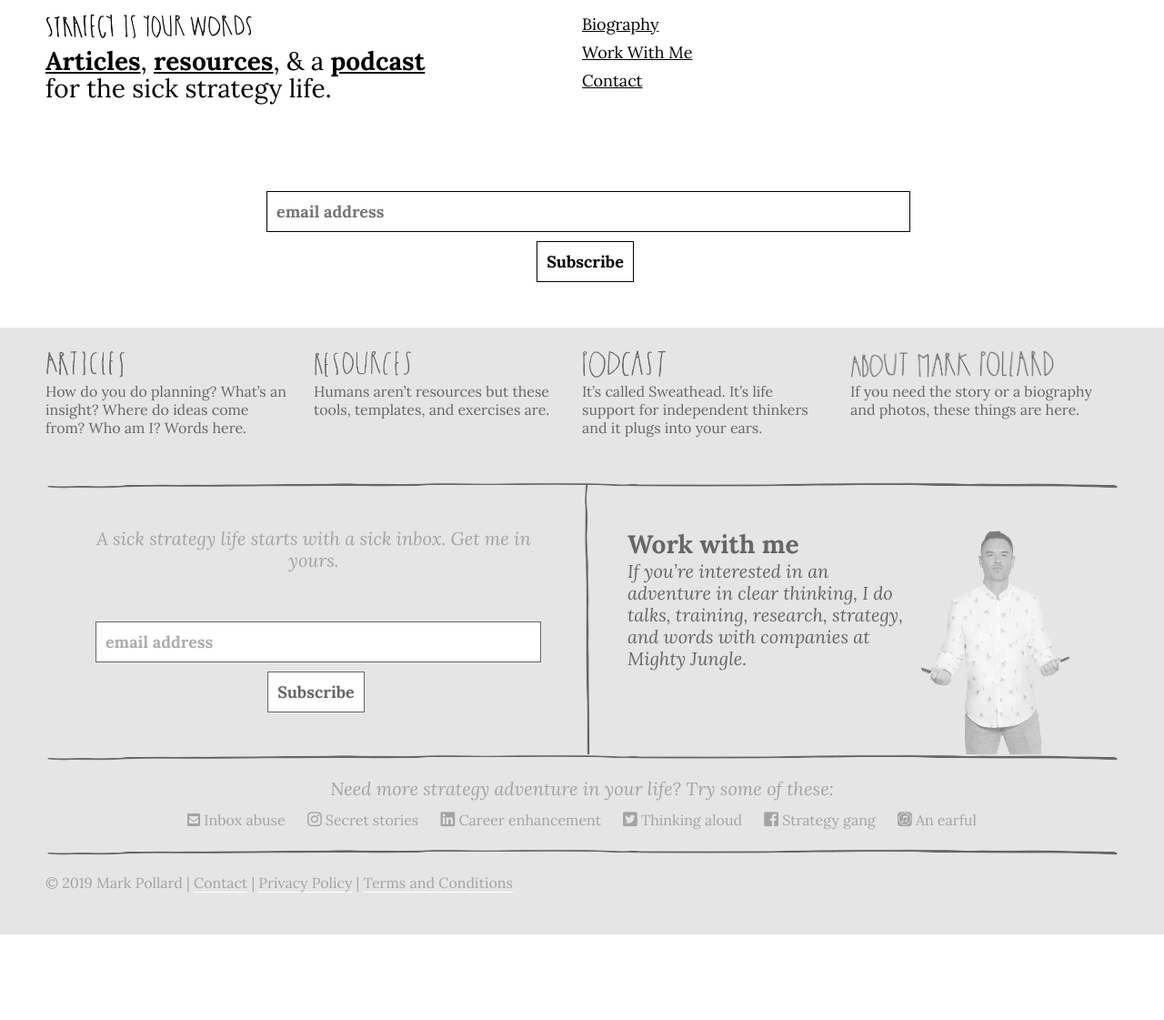
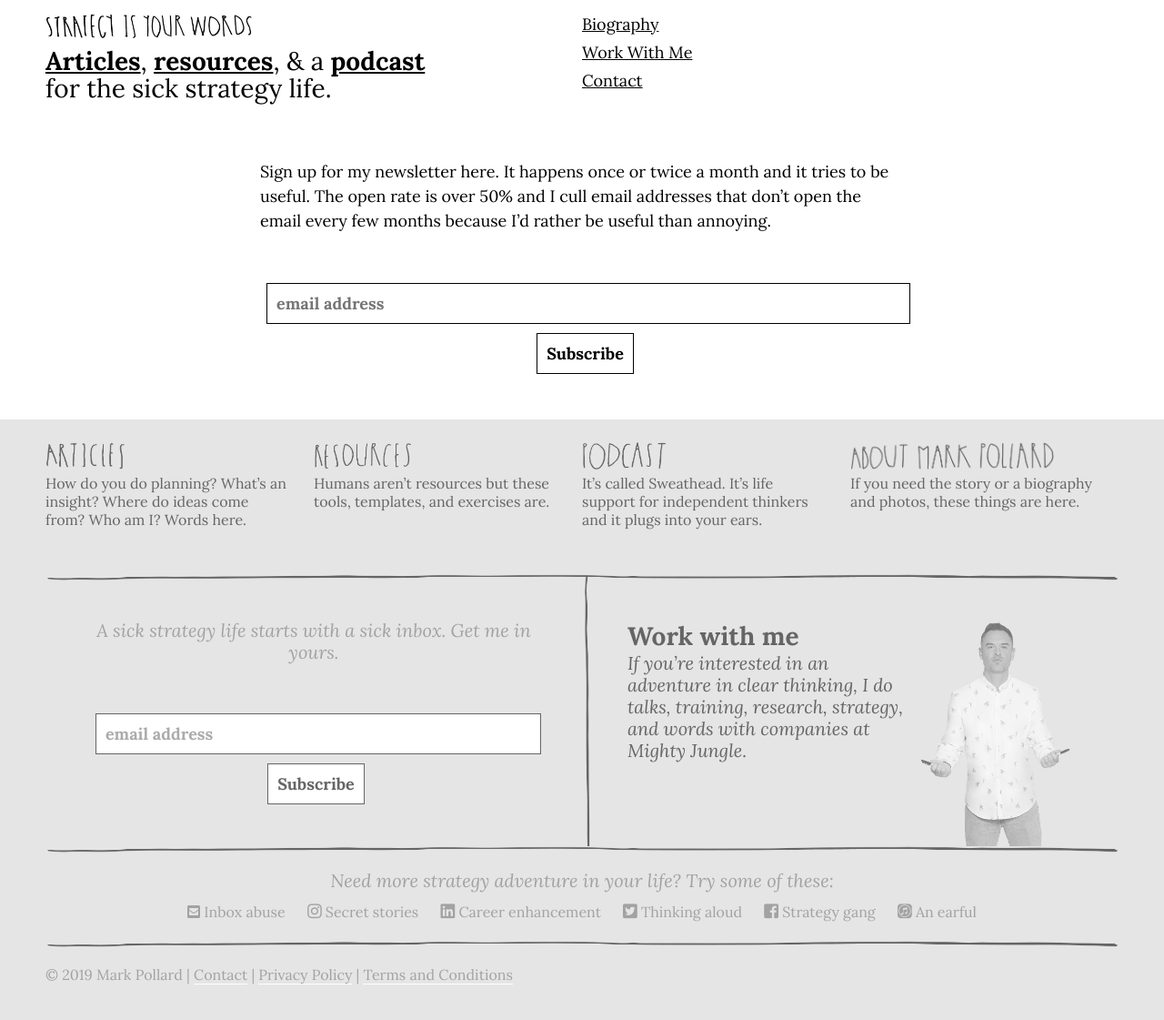
Before and after one commit to markhpollard/markhpollard.github.io, a Jekyll site: the page built from subscribe.md, in a window 1280 px wide and 1128 px high. Shown: the top 1121 px of the window at 91% size. Built offline with Jekyll 4.4.1, drawn with Linux system fonts in a browser that asks for light colours; nearby versions of some CDN libraries.

Commit message:
Updated Subscribe

```diff
--- a/subscribe.md
+++ b/subscribe.md
@@ -3,6 +3,8 @@ title: Subscribe
 permalink: "/email-newsletter/"
 layout: about
 ---
+
+Sign up for my newsletter here. It happens once or twice a month and it tries to be useful. The open rate is over 50% and I cull email addresses that don't open the email every few months because I'd rather be useful than annoying.
 
 <center>
 <!-- Begin MailChimp Signup Form -->
```
